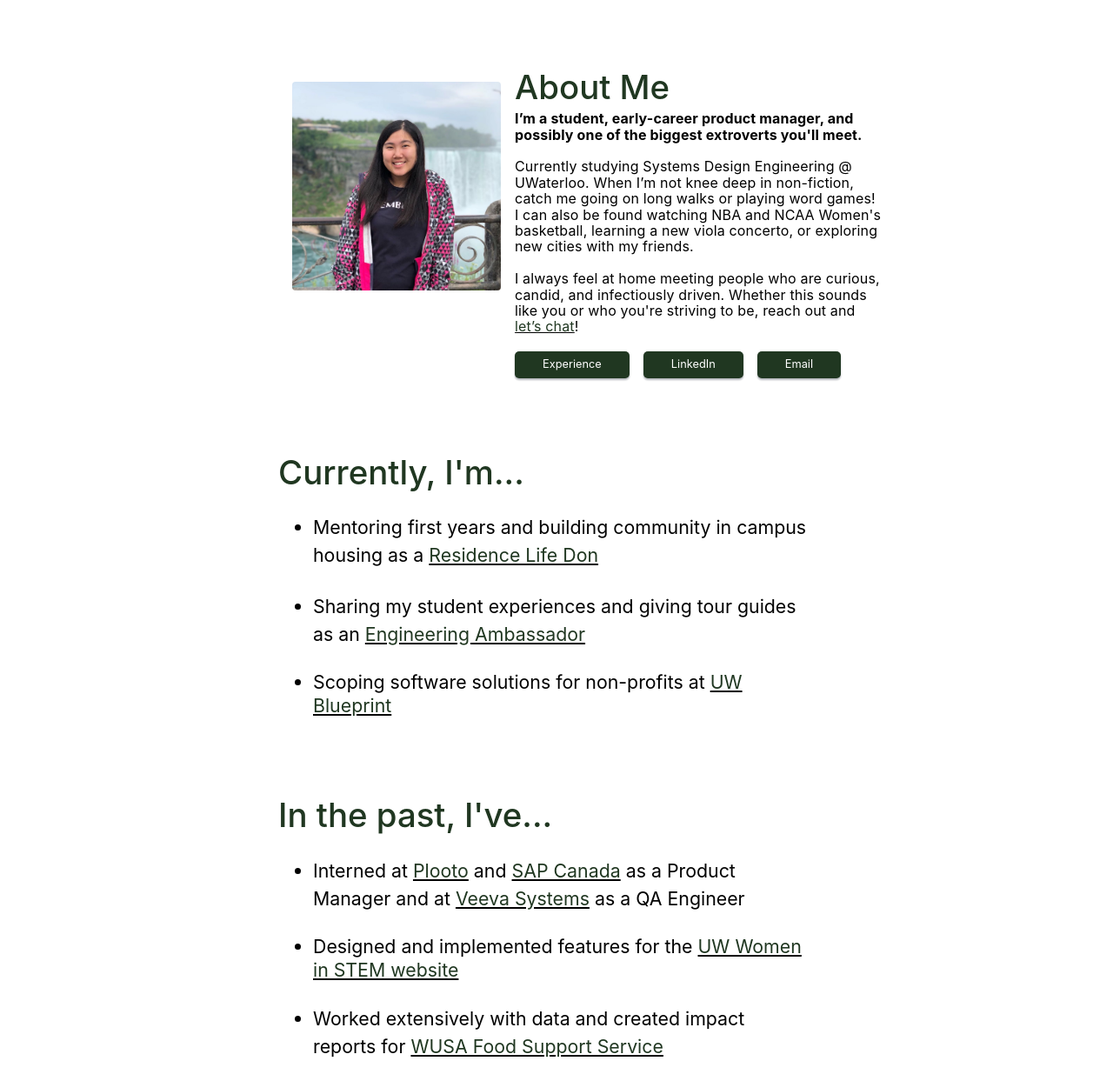
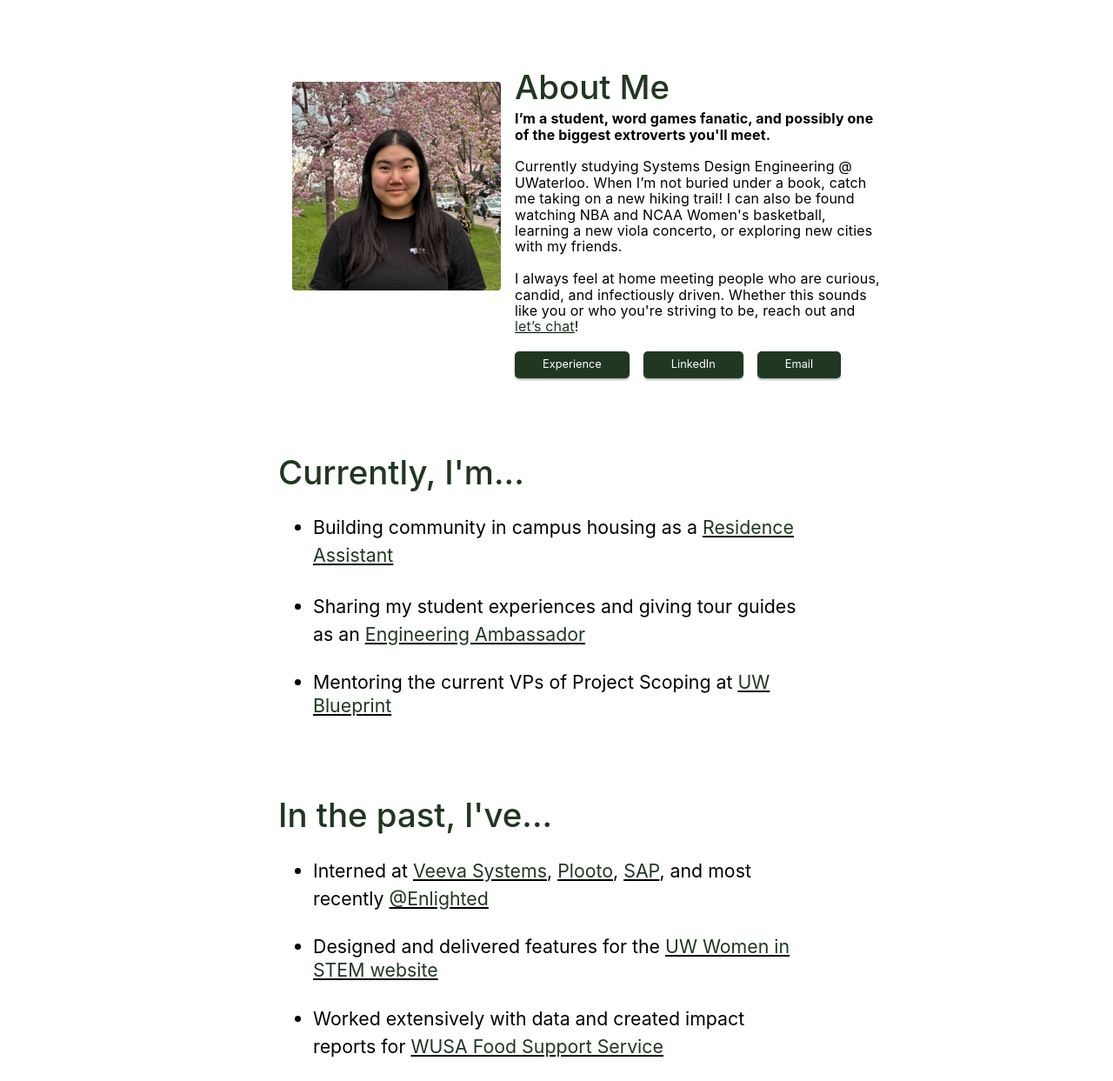
Before and after one commit to tracywai/personal-website, a plain HTML site: page index.html in a window 1280 px wide. Shown: the part 840-2083 px from the top of the page at 87% size. Drawn offline with nearby package versions, Linux system fonts and the light colour scheme.

Commit message:
w24 updates

```diff
--- a/index.html
+++ b/index.html
@@ -77,16 +77,16 @@
         <!-- About -->
         <section class="wm-section wm-flex-row" id="section-about">
             <div class="wm-flex-33 about-photo">
-                <img class="profile" data-lazy="img/me.JPG" alt="A photo of Tracy Wai">
+                <img class="profile" data-lazy="img/me-2.jpg" alt="A photo of Tracy Wai">
             </div>
             <div class="wm-flex-66">
                 <h3 class="wm-section-title">About Me</h3>
 
-                <p class="section-text"><strong>I’m a student, early-career product manager, and possibly one of the biggest extroverts you'll meet.
+                <p class="section-text"><strong>I’m a student, word games fanatic, and possibly one of the biggest extroverts you'll meet.
 
                 </strong><br></br>
 
-                Currently studying Systems Design Engineering @ UWaterloo. When I’m not knee deep in non-fiction, catch me going on long walks or playing word games! I can also be found watching NBA and NCAA Women's basketball, learning a new viola concerto, or exploring new cities with my friends.<br></br>
+                Currently studying Systems Design Engineering @ UWaterloo. When I’m not buried under a book, catch me taking on a new hiking trail! I can also be found watching NBA and NCAA Women's basketball, learning a new viola concerto, or exploring new cities with my friends.<br></br>
                 I always feel at home meeting people who are curious, candid, and infectiously driven. Whether this sounds like you or who you're striving to be, reach out and <u><a href="https://calendly.com/tracy-wai/30min">let’s chat</a></u>!</p><br>
 
                 <div class="about-buttons wm-flex-row">
@@ -108,9 +108,9 @@
             <div class="wm-flex-90">
                 <h3 class="wm-section-title">Currently, I'm...</h3>
                 <ul class="section-text" style="line-height:124%" >
-                    <li style="line-height: 150%;"> Mentoring first years and building community in campus housing as a <u><a href="https://uwaterloo.ca/campus-housing/student-experience/residence-experience">Residence Life Don</a></u></strong></li><br>
+                    <li style="line-height: 150%;"> Building community in campus housing as a <u><a href="https://uwaterloo.ca/campus-housing/student-experience/residence-experience">Residence Assistant</a></u></strong></li><br>
                     <li style="line-height: 150%;"> Sharing my student experiences and giving tour guides as an <u><a href="https://uwaterloo.ca/engineering-student-ambassadors/">Engineering Ambassador</a></u></strong></li><br>
-                    <li > Scoping software solutions for non-profits at <u><a href="https://uwblueprint.org">UW Blueprint</a></u></strong></li>
+                    <li > Mentoring the current VPs of Project Scoping at <u><a href="https://uwblueprint.org">UW Blueprint</a></u></strong></li>
             </div>
         </section>
 
@@ -118,8 +118,8 @@
             <div class="wm-flex-90">
                 <h3 class="wm-section-title">In the past, I've...</h3>
                 <ul class="section-text" style="line-height:124%" >
-                    <li style="line-height: 150%;">Interned at <u><a href="https://plooto.com">Plooto</a></u> and <u><a href="https://www.sap.com/canada/index.html">SAP Canada</a></u> as a Product Manager and at <u><a href="https://www.veeva.com/products/crm-suite/network-customer-master/">Veeva Systems</a></u> as a QA Engineer</li><br>
-                    <li > Designed and implemented features for the <u><a href="https://uwwistem.com">UW Women in STEM website</a></u></strong></li><br>
+                    <li style="line-height: 150%;">Interned at <u><a href="https://www.veeva.com/products/crm-suite/network-customer-master/">Veeva Systems</a></u>, <u><a href="https://plooto.com">Plooto</a></u>, <u><a href="https://www.sap.com/canada/index.html">SAP</a></u>, and most recently <u><a href="https://www.enlightedinc.com">@Enlighted</a></u> </li><br>
+                    <li > Designed and delivered features for the <u><a href="https://uwwistem.com">UW Women in STEM website</a></u></strong></li><br>
                     <li style="line-height: 150%;"> Worked extensively with data and created impact reports for <u><a href="https://wusa.ca/services/student-run-services/food-support-service/">WUSA Food Support Service</a></u></li>
             </div>
         </section>
@@ -249,7 +249,7 @@
                     <!--<li><a name="Link to Facebook" rel="noopener" href="https://www.facebook.com/tracy.wai.982/" target="_blank"> <i class="fab fab-light fa-facebook-square"></i></a></li>-->
                     <li><a name="Link to Github" rel="noopener" href="https://github.com/tracywai" target="_blank"> <i class="fab fa-github" style="color: #ffffff;"></i></a></li>
                     <li><a name="Link to Spotify" rel="noopener" href="https://open.spotify.com/user/tracywai?si=e1099b6fdd5c4a3a" target="_blank"> <i class="fa fa-spotify"></i></a></li><br></br>
-                    <p class="copyright">&copy; Tracy W. 2023 </p>
+                    <p class="copyright">&copy; Tracy W. 2024 </p>
 
                 </ul>
             </div>
```
Also changed, not shown: experience.html (+17 -1 lines), gallery.html (+2 -2 lines), img/me-2.jpg (added), img/work/enl-logo.jpg (added), 1 other file.
